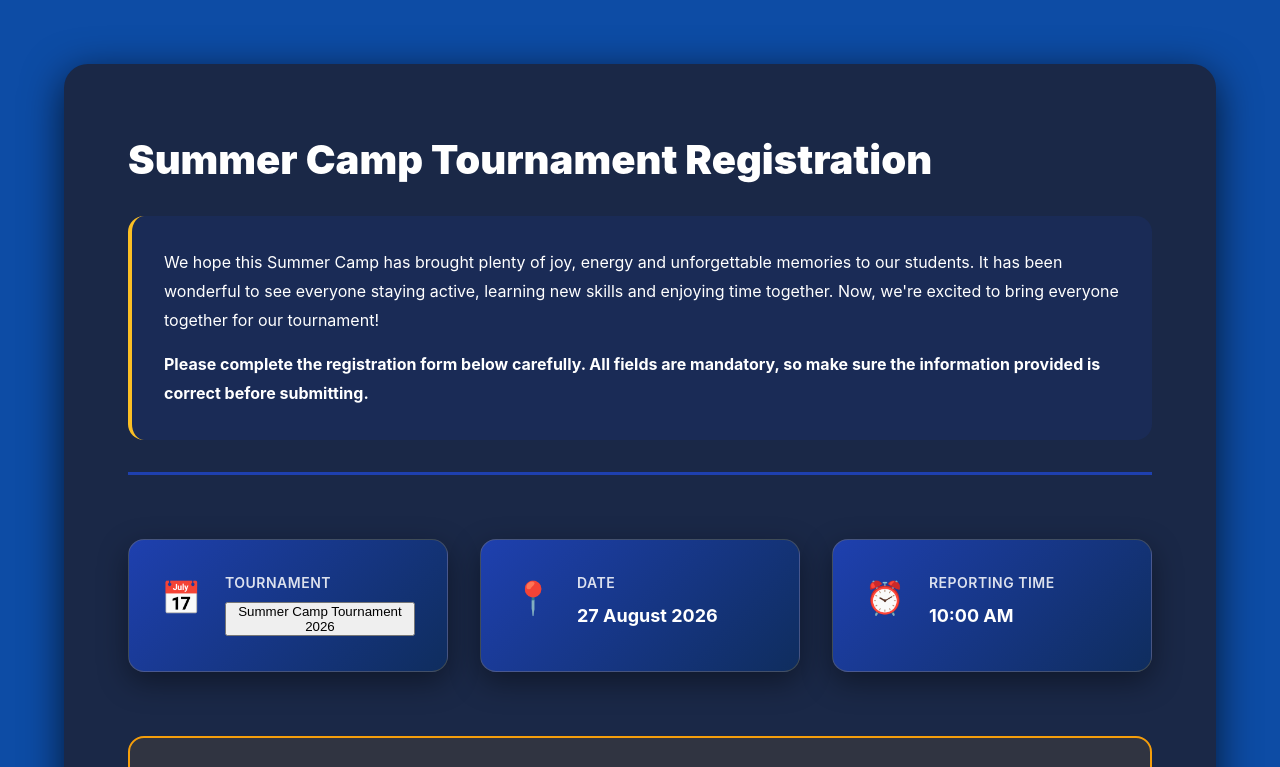
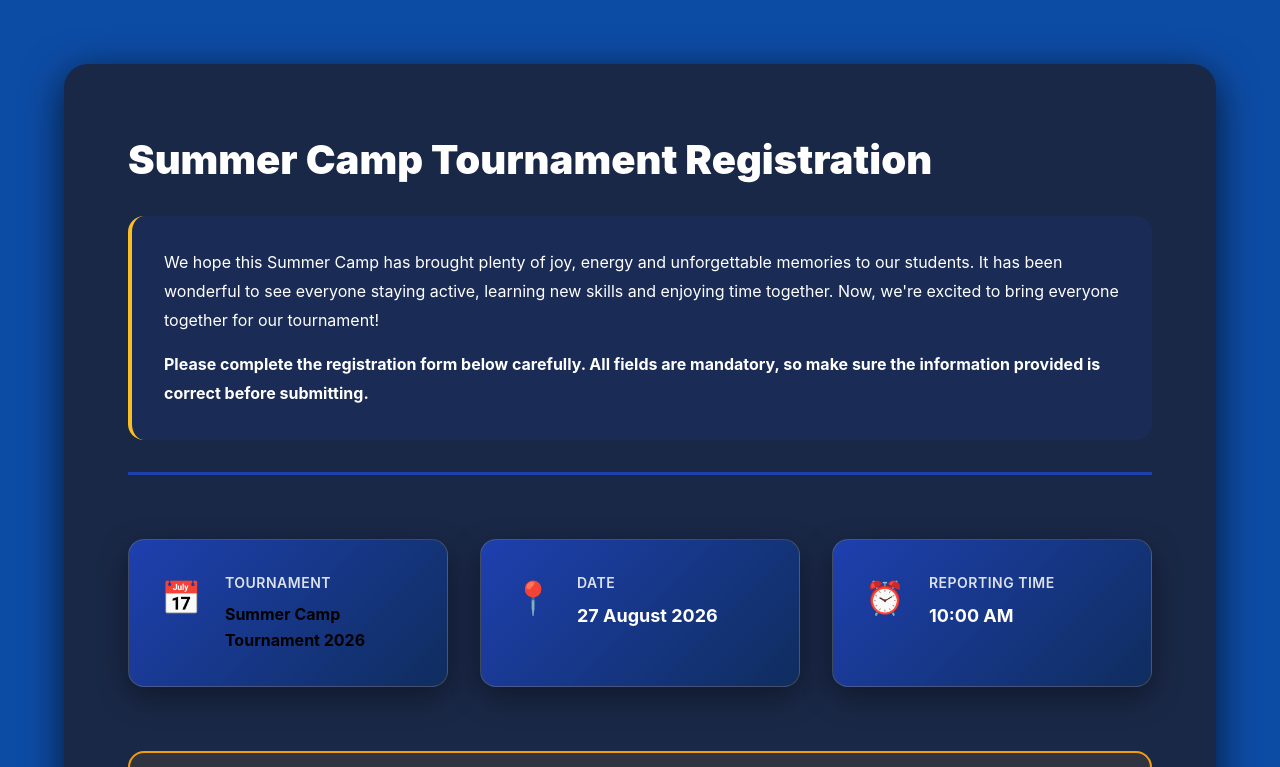
Before and after one commit to ALRAEDSPORTS/alraedsports, a website: page public/index.html in a window 1280 px wide. Both pictures are taken after a click on the button "Click Here to Register for Summer Camp Tournament 2026". Shown: the top 767 px of the page. Drawn offline with Linux system fonts and the light colour scheme.

Commit message:
Update styles.css

```diff
--- a/public/styles.css
+++ b/public/styles.css
@@ -106,6 +106,19 @@ body {
 
 .page.active {
   display: block;
+}
+.tournament-button {
+  background: none;
+  border: none;
+  padding: 0;
+  font: inherit;
+  font-weight: bold;
+  cursor: pointer;
+  text-align: left;
+}
+
+.tournament-button:hover {
+  text-decoration: underline;
 }
 
 #landing.page.active,
```
